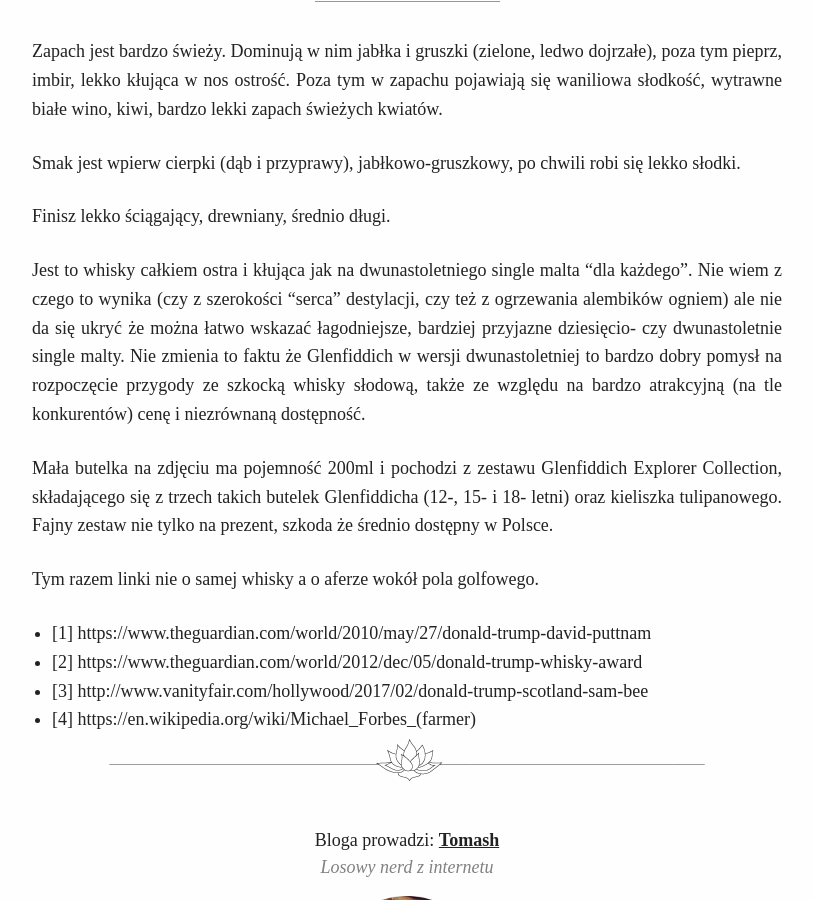
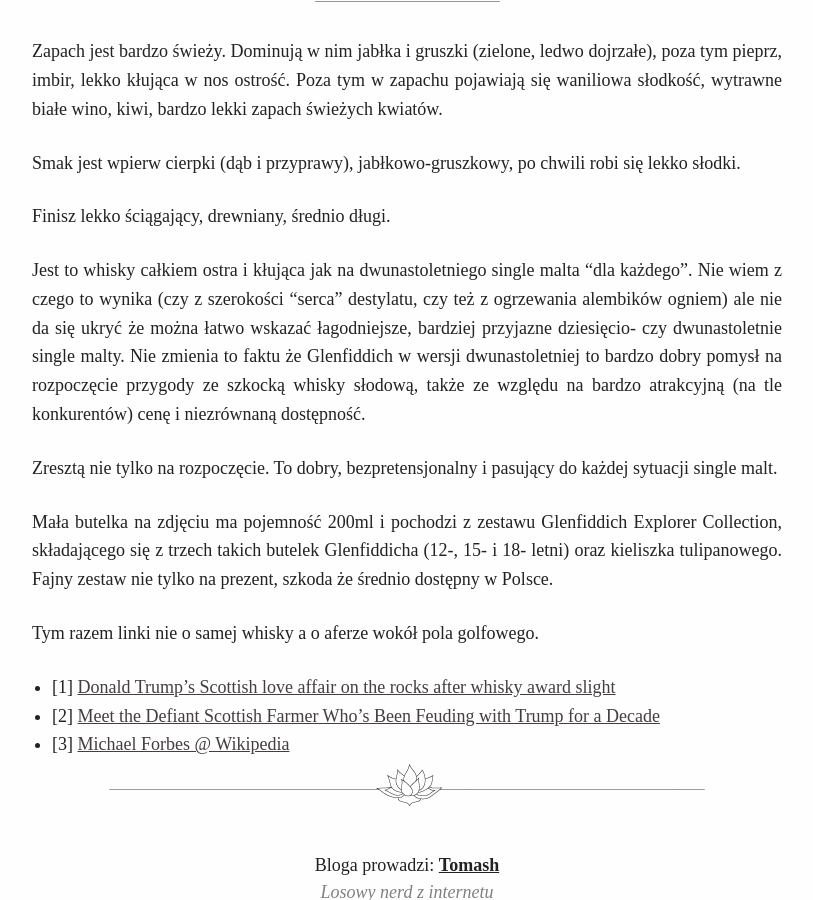
Before and after one commit to tomash/rudeduchy, a Jekyll site: the page built from _posts/2017-07-05-glenfiddich-12yo.md, in a window 1280 px wide and 900 px high, scrolled down 2506 px. Shown: the whole window, without its empty margins (233-1046 px from the left). Built offline with Jekyll 4.4.1, drawn with Linux system fonts in a browser that asks for light colours.

Commit message:
glenfiddich 12yo corrections

```diff
--- a/_posts/2017-07-05-glenfiddich-12yo.md
+++ b/_posts/2017-07-05-glenfiddich-12yo.md
@@ -31,13 +31,14 @@
 
 Finisz lekko ściągający, drewniany, średnio długi.
 
-Jest to whisky całkiem ostra i kłująca jak na dwunastoletniego single malta "dla każdego". Nie wiem z czego to wynika (czy z szerokości "serca" destylacji, czy też z ogrzewania alembików ogniem) ale nie da się ukryć że można łatwo wskazać łagodniejsze, bardziej przyjazne dziesięcio- czy dwunastoletnie single malty. Nie zmienia to faktu że Glenfiddich w wersji dwunastoletniej to bardzo dobry pomysł na rozpoczęcie przygody ze szkocką whisky słodową, także ze względu na bardzo atrakcyjną (na tle konkurentów) cenę i niezrównaną dostępność.
+Jest to whisky całkiem ostra i kłująca jak na dwunastoletniego single malta "dla każdego". Nie wiem z czego to wynika (czy z szerokości "serca" destylatu, czy też z ogrzewania alembików ogniem) ale nie da się ukryć że można łatwo wskazać łagodniejsze, bardziej przyjazne dziesięcio- czy dwunastoletnie single malty. Nie zmienia to faktu że Glenfiddich w wersji dwunastoletniej to bardzo dobry pomysł na rozpoczęcie przygody ze szkocką whisky słodową, także ze względu na bardzo atrakcyjną (na tle konkurentów) cenę i niezrównaną dostępność.
+
+Zresztą nie tylko na rozpoczęcie. To dobry, bezpretensjonalny i pasujący do każdej sytuacji single malt.
 
 Mała butelka na zdjęciu ma pojemność 200ml i pochodzi z zestawu Glenfiddich Explorer Collection, składającego się z trzech takich butelek Glenfiddicha (12-, 15- i 18- letni) oraz kieliszka tulipanowego. Fajny zestaw nie tylko na prezent, szkoda że średnio dostępny w Polsce.
 
 Tym razem linki nie o samej whisky a o aferze wokół pola golfowego.
 
-* [1] https://www.theguardian.com/world/2010/may/27/donald-trump-david-puttnam
-* [2] https://www.theguardian.com/world/2012/dec/05/donald-trump-whisky-award
-* [3] http://www.vanityfair.com/hollywood/2017/02/donald-trump-scotland-sam-bee
-* [4] https://en.wikipedia.org/wiki/Michael_Forbes_(farmer)
+* [1] [Donald Trump's Scottish love affair on the rocks after whisky award slight](https://www.theguardian.com/world/2012/dec/05/donald-trump-whisky-award)
+* [2] [Meet the Defiant Scottish Farmer Who’s Been Feuding with Trump for a Decade](http://www.vanityfair.com/hollywood/2017/02/donald-trump-scotland-sam-bee)
+* [3] [Michael Forbes @ Wikipedia](https://en.wikipedia.org/wiki/Michael_Forbes_(farmer))
```
